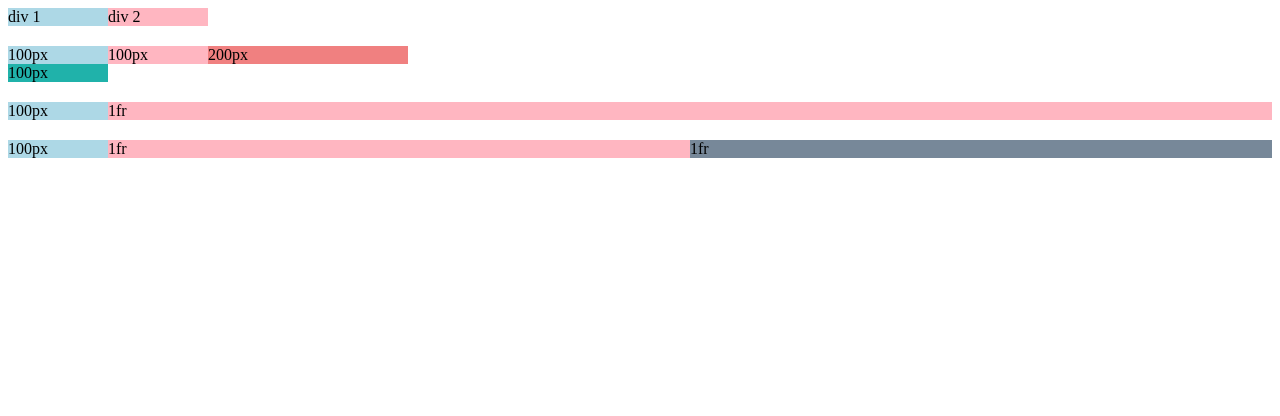
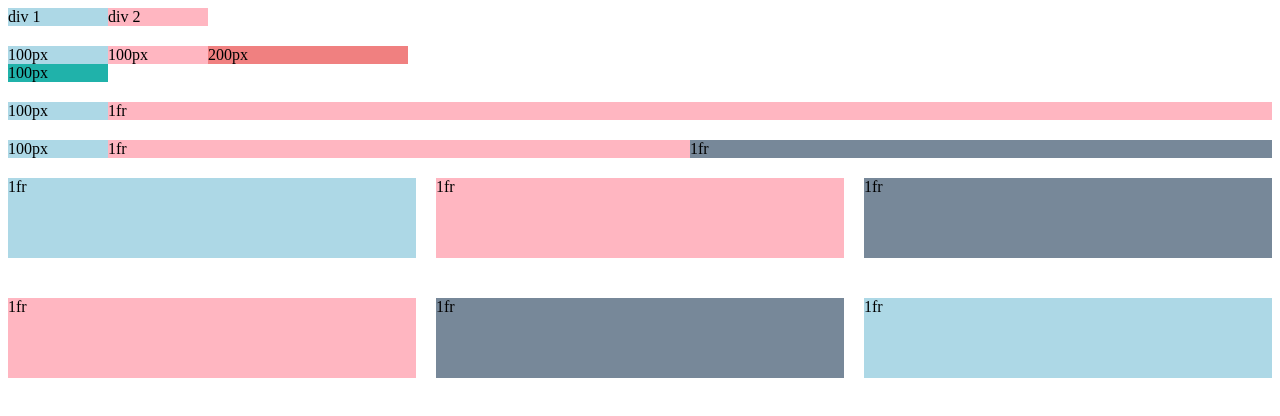
Before and after one commit to ishtiakrongon/htmlBasics, a plain HTML site: page basic/grid.html in a window 1280 px wide. Drawn offline with Linux system fonts and the light colour scheme.

Commit message:
grid layout edited

```diff
--- a/basic/grid.html
+++ b/basic/grid.html
@@ -5,7 +5,7 @@
     <meta name="viewport" content="width=device-width, initial-scale=1.0">
     <title>CSS GRID</title>
 </head>
-<body>
+<body">
 
     <!-- GRID -->
     <!-- 1st div element is for grid container. -->
@@ -43,5 +43,20 @@
         <div style="background-color: lightpink;">1fr</div>
         <div style="background-color: lightslategray;">1fr</div>
     </div>
+    <div style="
+        display: grid;
+        grid-template-columns: 1fr 1fr 1fr;
+        margin-top: 20px;
+        height: 200px;
+        column-gap: 20px;
+        row-gap: 40px;">
+        <!-- 2 rows -->
+        <div style="background-color: lightblue;">1fr</div>
+        <div style="background-color: lightpink;">1fr</div>
+        <div style="background-color: lightslategray;">1fr</div>
+        <div style="background-color: lightpink;">1fr</div>
+        <div style="background-color: lightslategray;">1fr</div>
+        <div style="background-color: lightblue;">1fr</div>
+    </div>
 </body>
 </html>
```
